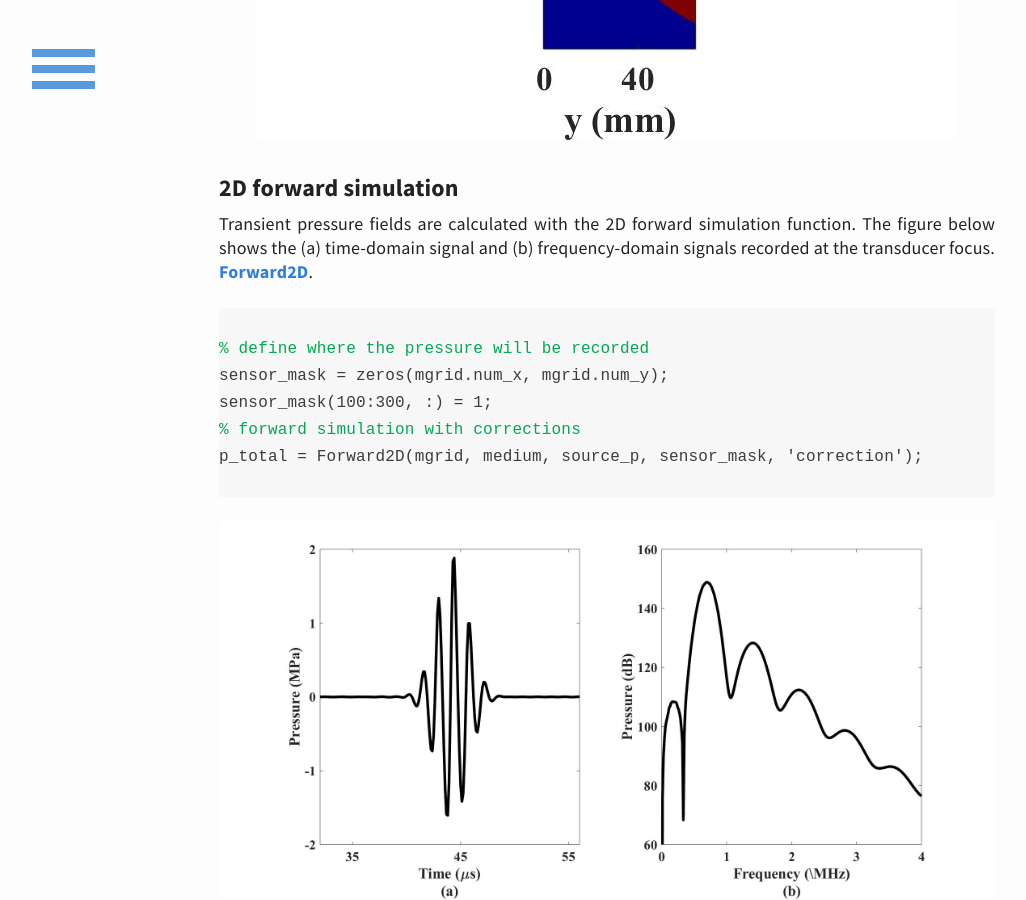
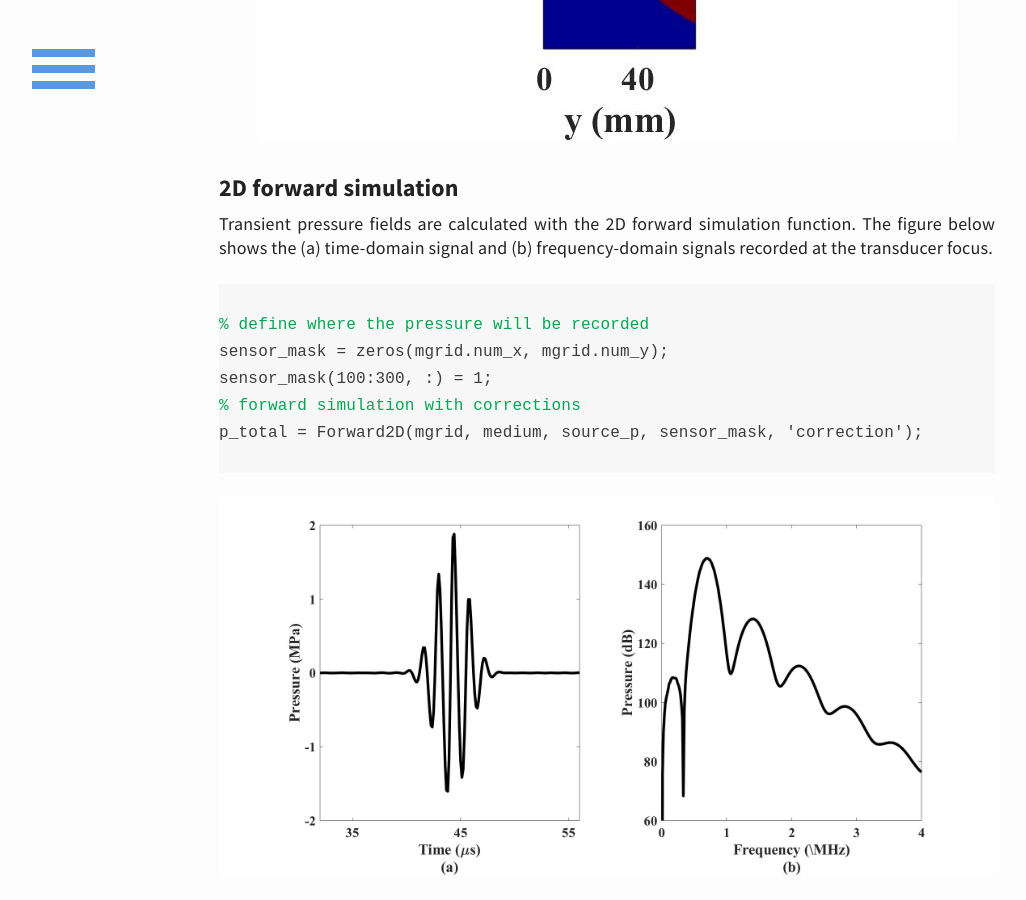
Before and after one commit to m-SOUND/mSOUND, a Jekyll site: the page built from _posts/2019-04-01-TMDM-2D-strong-speed-of-sound-contrast.html, in a window 1280 px wide and 900 px high, scrolled down 2020 px. Shown: the whole window, without its empty margins (33-1059 px from the left). Built offline with Jekyll 4.4.1, drawn with Linux system fonts in a browser that asks for light colours.

Commit message:
Update 2019-04-01-TMDM-2D-strong-speed-of-sound-contrast.html

```diff
--- a/_posts/2019-04-01-TMDM-2D-strong-speed-of-sound-contrast.html
+++ b/_posts/2019-04-01-TMDM-2D-strong-speed-of-sound-contrast.html
@@ -69,7 +69,6 @@ medium.cb   = cb;      <font color="#03a852">% power law exponent</font>
 <p>
 Transient pressure fields are calculated with the 2D forward simulation function. The figure below shows the (a) time-domain
  signal and (b) frequency-domain signals recorded at the transducer focus.
- <a href="/mSOUND/function.html#Forward2D">Forward2D</a>.
 <pre><code>
 <font color="#03a852">% define where the pressure will be recorded</font>
 sensor_mask = zeros(mgrid.num_x, mgrid.num_y);
```
